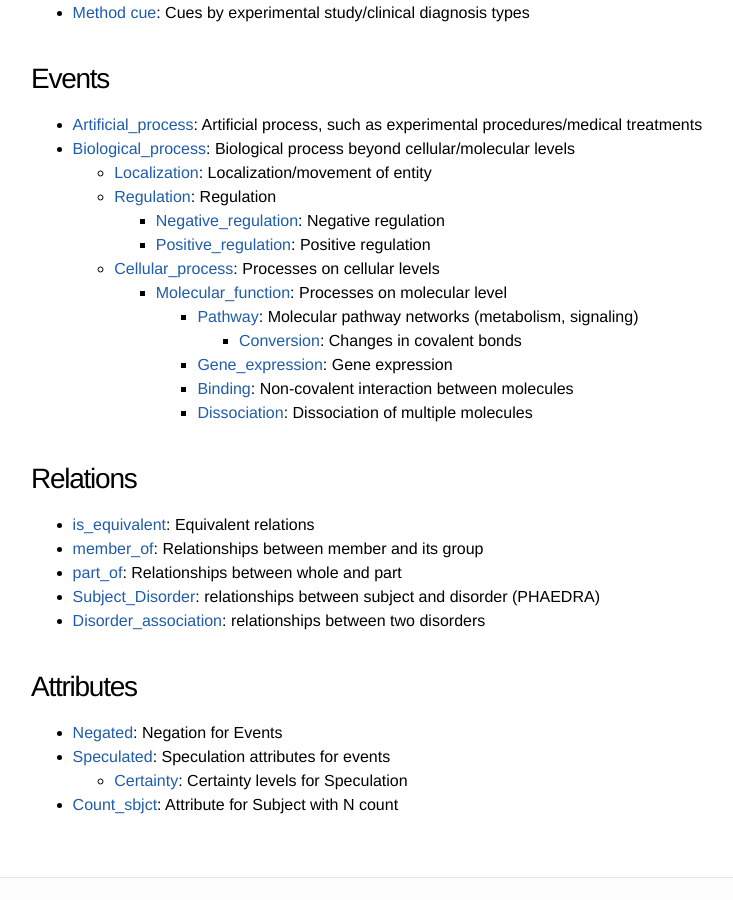
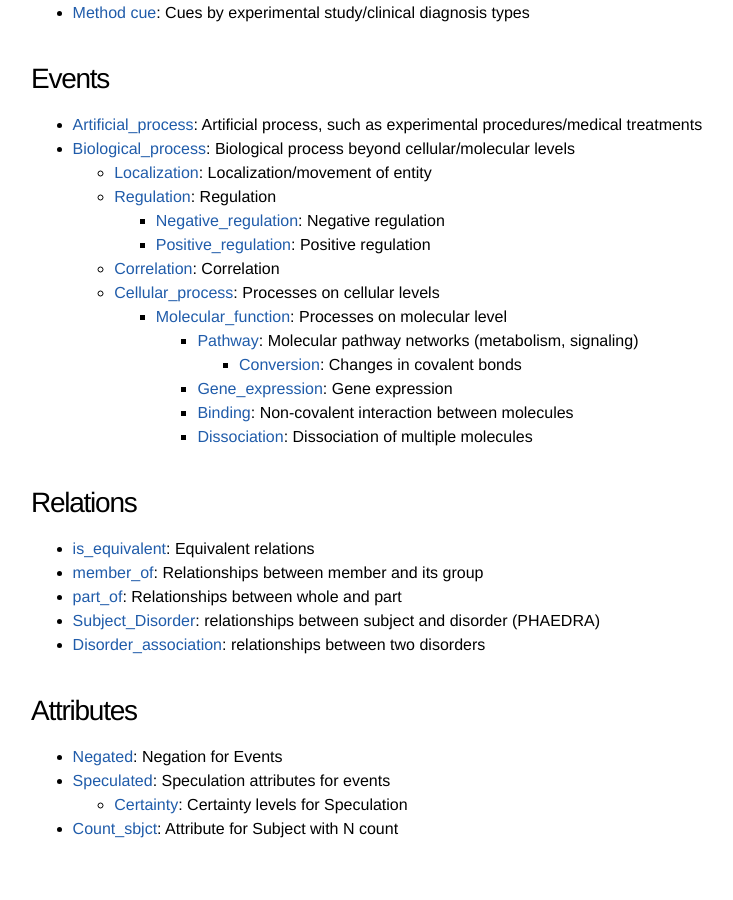
Before and after one commit to ezcatdb/molbiol_lung_corpus-guidelines, a Jekyll site: the page built from index.md, in a window 1280 px wide and 900 px high, scrolled down 901 px. Shown: the whole window, without its empty margins (209-942 px from the left). Built offline with Jekyll 4.4.1, drawn with Linux system fonts in a browser that asks for light colours.

Commit message:
Correlation event included in index.md

```diff
--- a/index.md
+++ b/index.md
@@ -98,6 +98,7 @@ title: Annotation guidelines for molecuar biology corpus (lung diseases)
   - [Regulation](): {% assign i = site.event | where_exp:"i", "i.title == 'Regulation'" | first %}{{ i.shortdef }}
     - [Negative_regulation](): {% assign i = site.event | where_exp:"i", "i.title == 'Negative_regulation'" | first %}{{ i.shortdef }}
     - [Positive_regulation](): {% assign i = site.event | where_exp:"i", "i.title == 'Positive_regulation'" | first %}{{ i.shortdef }}
+  - [Correlation](): {% assign i = site.event | where_exp:"i", "i.title == 'Correlation'" | first %}{{ i.shortdef }}
 
   - [Cellular_process](): {% assign i = site.event | where_exp:"i", "i.title == 'Cellular_process'" | first %}{{ i.shortdef }}
     - [Molecular_function](): {% assign i = site.event | where_exp:"i", "i.title == 'Molecular_function'" | first %}{{ i.shortdef }}
```
